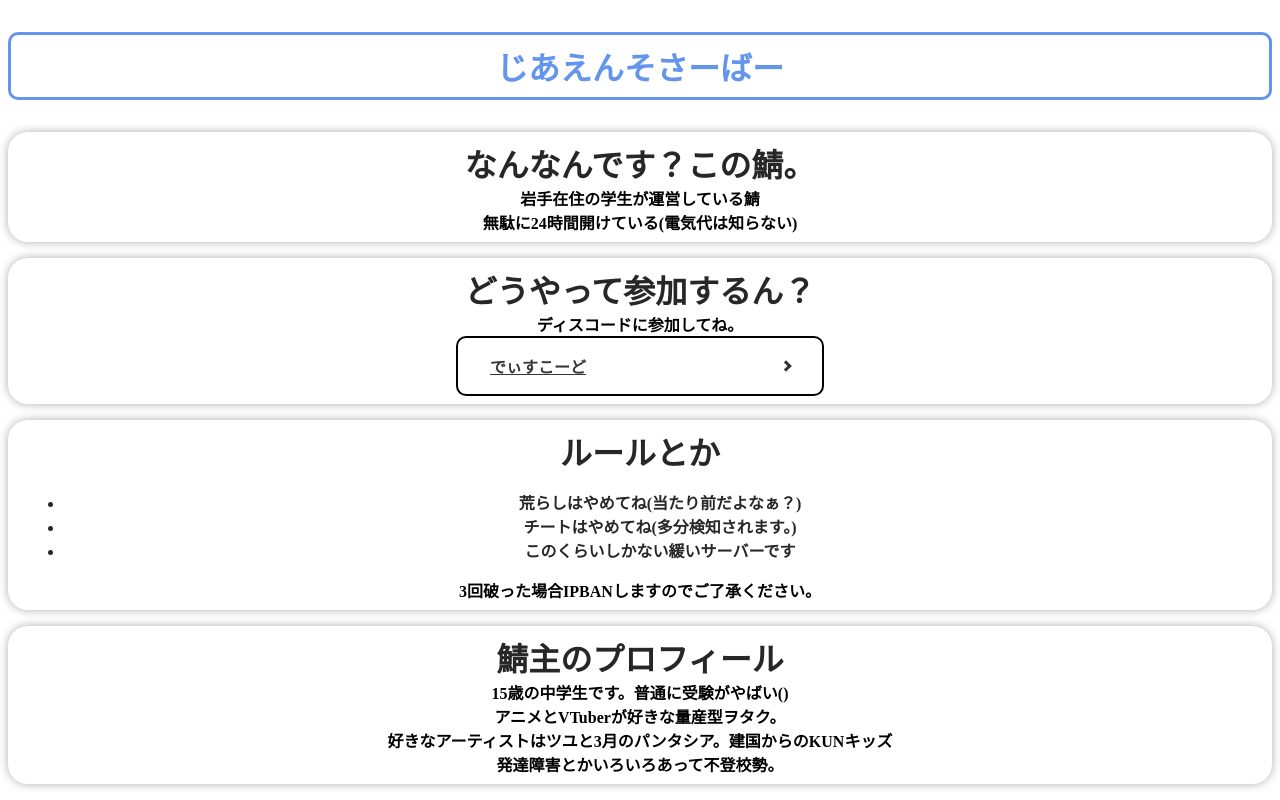
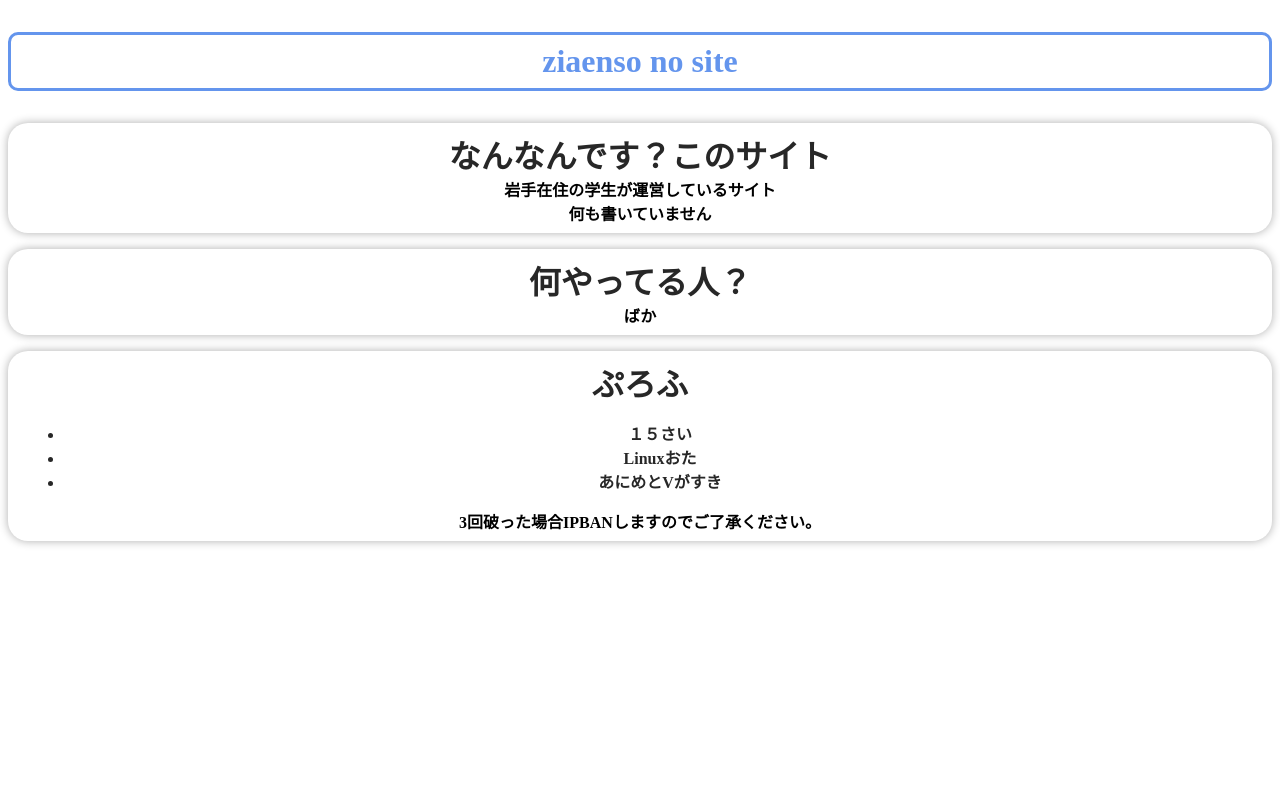
Before and after one commit to ziaenso-dev/ziaenso.github.io, a plain HTML site: page index.html in a window 1280 px wide. Drawn offline with Linux system fonts and the light colour scheme.

Commit message:
Update index.html

```diff
--- a/index.html
+++ b/index.html
@@ -1,40 +1,31 @@
 <!DOCTYPE html>
 <head>
-    <title>じあえんそさーばー</title>
+    <title>ziaenso no site</title>
     <meta charset="utf-8">
     <link rel="stylesheet" href="css.css" >
 </head>
 <body>
     <div class="box1">
-        <h1>じあえんそさーばー</h1>
+        <h1>ziaenso no site</h1>
     </div>
     <div class="text2">
-        <h1>なんなんです？この鯖。</h1>
-        <p>岩手在住の学生が運営している鯖<br>
-        無駄に24時間開けている(電気代は知らない)</p>
+        <h1>なんなんです？このサイト</h1>
+        <p>岩手在住の学生が運営しているサイト<br>
+        何も書いていません</p>
     </div>
 
     <div class="text2 button">
-        <h1>どうやって参加するん？</h1>
-        <p>ディスコードに参加してね。<br>              </p>
-        <a href="https://discord.gg/sGbCtMdDgV">でぃすこーど</a>
+        <h1>何やってる人？</h1>
+        <p>ばか<br>              </p>
     </div>
 
     <div class="text2">
-        <h1>ルールとか</h1>
+        <h1>ぷろふ</h1>
         <ul>
-            <li>荒らしはやめてね(当たり前だよなぁ？)</li>
-            <li>チートはやめてね(多分検知されます。)</li>
-            <li>このくらいしかない緩いサーバーです</li>
+            <li>１５さい</li>
+            <li>Linuxおた</li>
+            <li>あにめとVがすき</li>
         </ul>
         <p>3回破った場合IPBANしますのでご了承ください。</p>
-    </div>
-
-    <div class="text2">
-        <h1>鯖主のプロフィール</h1>
-        <p>15歳の中学生です。普通に受験がやばい()<br>
-        アニメとVTuberが好きな量産型ヲタク。<br>
-        好きなアーティストはツユと3月のパンタシア。建国からのKUNキッズ<br>
-        発達障害とかいろいろあって不登校勢。</p>
-    </div>
+    </d
 </body>
```
